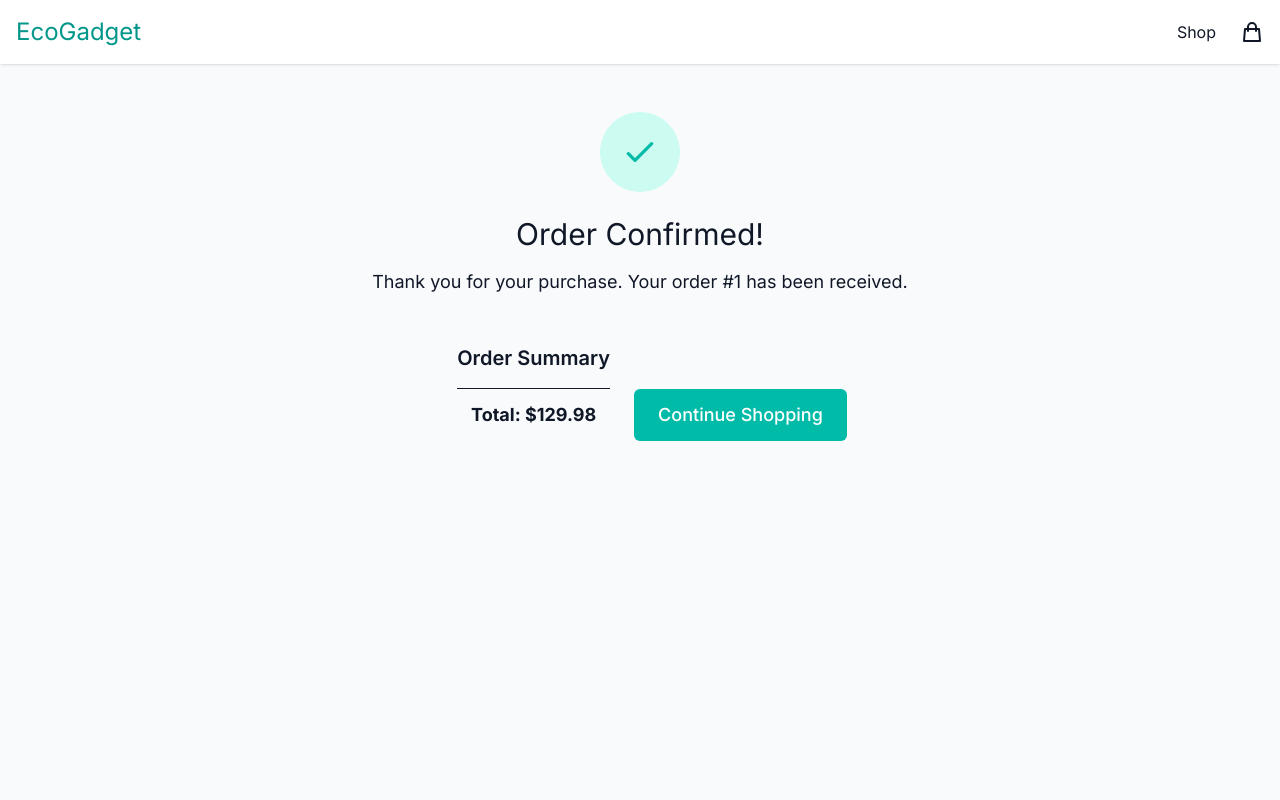
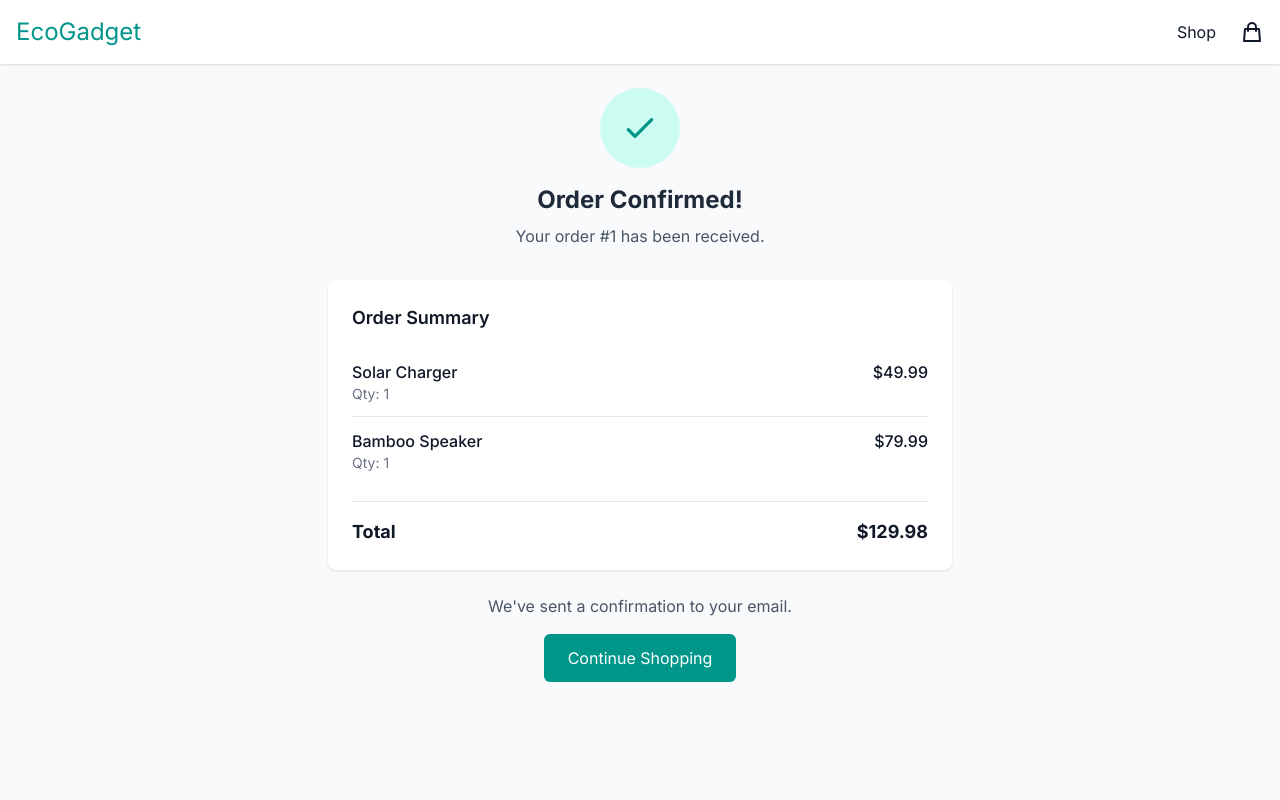
Before and after one commit to ZayanMustafa/ecommerce, a Next.js app: page /order-confirmed/1 in a window 1280 px wide. Shown: the top 800 px of the page. Built offline with nearby package versions, Linux system fonts and the light colour scheme.

Commit message:
Resolve errors and complete Admin Page

```diff
--- a/src/app/admin/page.js
+++ b/src/app/admin/page.js
@@ -1,5 +1,3 @@
-
-
 export default function AdminDashboard() {
   // Mock data
   const stats = [
@@ -9,14 +7,29 @@ export default function AdminDashboard() {
     { name: 'Active Users', value: 89, change: '+5%' },
   ];
 
+  // Mock recent orders data
+  const recentOrders = [
+    { id: 'ORD-1001', customer: 'Alex Johnson', amount: '$149.98', status: 'Shipped', date: '2023-06-15' },
+    { id: 'ORD-1002', customer: 'Sarah Williams', amount: '$79.99', status: 'Processing', date: '2023-06-14' },
+    { id: 'ORD-1003', customer: 'Michael Brown', amount: '$229.97', status: 'Delivered', date: '2023-06-13' },
+    { id: 'ORD-1004', customer: 'Emily Davis', amount: '$59.99', status: 'Shipped', date: '2023-06-12' },
+  ];
+
   // TODO: Replace with API call
   // useEffect(() => {
-  //   const fetchStats = async () => {
-  //     const res = await fetch('/api/admin/stats');
-  //     const data = await res.json();
-  //     setStats(data);
+  //   const fetchData = async () => {
+  //     const [statsRes, ordersRes] = await Promise.all([
+  //       fetch('/api/admin/stats'),
+  //       fetch('/api/admin/orders/recent')
+  //     ]);
+  //     const [statsData, ordersData] = await Promise.all([
+  //       statsRes.json(),
+  //       ordersRes.json()
+  //     ]);
+  //     setStats(statsData);
+  //     setRecentOrders(ordersData);
   //   };
-  //   fetchStats();
+  //   fetchData();
   // }, []);
 
   return (
@@ -35,8 +48,57 @@ export default function AdminDashboard() {
 
       {/* Recent Orders Section */}
       <div className="bg-white p-6 rounded-lg shadow">
-        <h2 className="text-xl font-semibold mb-4">Recent Orders</h2>
-        {/* Order table would go here */}
+        <div className="flex justify-between items-center mb-4">
+          <h2 className="text-xl font-semibold">Recent Orders</h2>
+          <a href="/admin/orders" className="text-teal-600 hover:text-teal-800 text-sm">
+            View All Orders →
+          </a>
+        </div>
+
+        <div className="overflow-x-auto">
+          <table className="min-w-full divide-y divide-gray-200">
+            <thead>
+              <tr>
+                <th className="px-4 py-3 text-left text-xs font-medium text-gray-500 uppercase tracking-wider">Order ID</th>
+                <th className="px-4 py-3 text-left text-xs font-medium text-gray-500 uppercase tracking-wider">Customer</th>
+                <th className="px-4 py-3 text-left text-xs font-medium text-gray-500 uppercase tracking-wider">Amount</th>
+                <th className="px-4 py-3 text-left text-xs font-medium text-gray-500 uppercase tracking-wider">Status</th>
+                <th className="px-4 py-3 text-left text-xs font-medium text-gray-500 uppercase tracking-wider">Date</th>
+              </tr>
+            </thead>
+            <tbody className="divide-y divide-gray-200">
+              {recentOrders.map((order) => (
+                <tr key={order.id} className="hover:bg-gray-50">
+                  <td className="px-4 py-4 whitespace-nowrap text-sm font-medium text-gray-900">
+                    <a href={`/admin/orders/${order.id}`} className="text-teal-600 hover:text-teal-800">
+                      {order.id}
+                    </a>
+                  </td>
+                  <td className="px-4 py-4 whitespace-nowrap text-sm text-gray-500">
+                    {order.customer}
+                  </td>
+                  <td className="px-4 py-4 whitespace-nowrap text-sm text-gray-500">
+                    {order.amount}
+                  </td>
+                  <td className="px-4 py-4 whitespace-nowrap">
+                    <span className={`px-2 py-1 inline-flex text-xs leading-5 font-semibold rounded-full ${
+                      order.status === 'Delivered'
+                        ? 'bg-green-100 text-green-800'
+                        : order.status === 'Shipped'
+                          ? 'bg-blue-100 text-blue-800'
+                          : 'bg-yellow-100 text-yellow-800'
+                    }`}>
+                      {order.status}
+                    </span>
+                  </td>
+                  <td className="px-4 py-4 whitespace-nowrap text-sm text-gray-500">
+                    {order.date}
+                  </td>
+                </tr>
+              ))}
+            </tbody>
+          </table>
+        </div>
       </div>
     </div>
   );
--- a/src/app/checkout/page.js
+++ b/src/app/checkout/page.js
@@ -3,8 +3,9 @@
 
 'use client';
 import { useState } from 'react';
-import CheckoutSteps from '@/components/sections/CheckoutSteps';
+// import CheckoutSteps from '@/components/sections/CheckoutSteps';
 import Button from '@/components/ui/Button';
+import CheckoutSteps from '@/components/sections/CheckoutSetup';
 
 export default function CheckoutPage() {
   const [step, setStep] = useState(1);
--- a/src/app/order-confirmed/[id]/page.js
+++ b/src/app/order-confirmed/[id]/page.js
@@ -1,41 +1,68 @@
+import React from 'react';
 
+export default async function OrderConfirmed({ params }) {
+  // Properly unwrap params with await
+  const { id } = params;
 
+  // Mock order data - replace with your actual data fetching
+  const order = {
+    id,
+    total: 129.98,
+    items: [
+      { name: 'Solar Charger', price: 49.99, quantity: 1 },
+      { name: 'Bamboo Speaker', price: 79.99, quantity: 1 }
+    ],
+    date: new Date().toLocaleDateString()
+  };
 
-'use client';
-import { motion } from 'framer-motion';
-import Button from '@/components/ui/Button';
-
-export default function OrderConfirmed({ params }) {
   return (
-    <div className="container mx-auto px-4 py-12 text-center">
-      <motion.div
-        initial={{ scale: 0.8, opacity: 0 }}
-        animate={{ scale: 1, opacity: 1 }}
-        className="max-w-2xl mx-auto"
-      >
-        <div className="w-20 h-20 bg-teal-100 rounded-full flex items-center justify-center mx-auto mb-6">
-          <svg xmlns="http://www.w3.org/2000/svg" className="h-10 w-10 text-teal-500" fill="none" viewBox="0 0 24 24" stroke="currentColor">
+    <div className="max-w-2xl mx-auto p-6">
+      <div className="text-center mb-8">
+        <div className="w-20 h-20 bg-teal-100 rounded-full flex items-center justify-center mx-auto mb-4">
+          <svg
+            xmlns="http://www.w3.org/2000/svg"
+            className="h-10 w-10 text-teal-600"
+            fill="none"
+            viewBox="0 0 24 24"
+            stroke="currentColor"
+          >
             <path strokeLinecap="round" strokeLinejoin="round" strokeWidth={2} d="M5 13l4 4L19 7" />
           </svg>
         </div>
-        <h1 className="text-3xl font-heading mb-4">Order Confirmed!</h1>
-        <p className="text-lg mb-6">
-          Thank you for your purchase. Your order #{params.id} has been received.
-        </p>
-        <div className="bg-gray-50 p-6 rounded-lg inline-block mb-8">
-          <h2 className="text-xl font-semibold mb-4">Order Summary</h2>
-          {/* Order details would go here */}
-          <div className="font-bold text-lg pt-3 border-t">
-            Total: $129.98
+        <h1 className="text-2xl font-bold text-gray-800 mb-2">Order Confirmed!</h1>
+        <p className="text-gray-600">Your order #{order.id} has been received.</p>
+      </div>
+
+      <div className="bg-white rounded-lg shadow p-6 mb-6">
+        <h2 className="text-lg font-semibold mb-4">Order Summary</h2>
+        <div className="divide-y divide-gray-200">
+          {order.items.map((item, index) => (
+            <div key={index} className="py-3 flex justify-between">
+              <div>
+                <p className="font-medium">{item.name}</p>
+                <p className="text-sm text-gray-500">Qty: {item.quantity}</p>
+              </div>
+              <p className="font-medium">${item.price.toFixed(2)}</p>
+            </div>
+          ))}
+        </div>
+        <div className="border-t border-gray-200 pt-4 mt-4">
+          <div className="flex justify-between font-bold text-lg">
+            <span>Total</span>
+            <span>${order.total.toFixed(2)}</span>
           </div>
         </div>
-        <Button
-          text="Continue Shopping"
+      </div>
+
+      <div className="text-center">
+        <p className="text-gray-600 mb-4">We've sent a confirmation to your email.</p>
+        <a
           href="/products"
-          color="teal"
-          size="lg"
-        />
-      </motion.div>
+          className="inline-block bg-teal-600 hover:bg-teal-700 text-white px-6 py-3 rounded-md transition-colors"
+        >
+          Continue Shopping
+        </a>
+      </div>
     </div>
   );
 }
```
